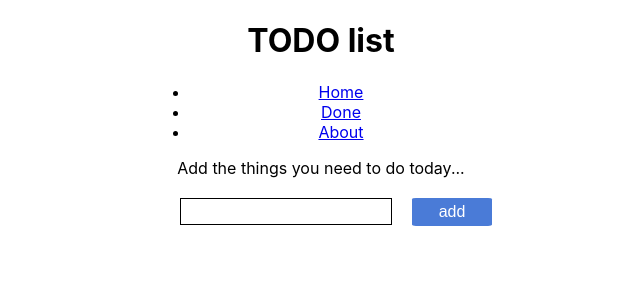
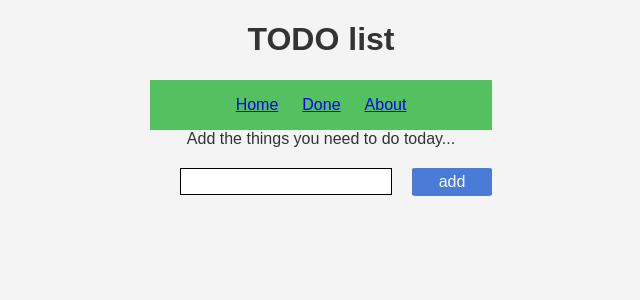
Before and after one commit to LIHA11/day10-todo, a React (Create React App) app: page / in a window 1280 px wide. Shown: the top 300 px of the page, without its empty margins (319-959 px from the left). Built offline with nearby package versions, Linux system fonts and the light colour scheme.

Commit message:
refactor: change header nav bar color

```diff
--- /dev/null
+++ b/src/layouts/DefaultLayout.css
@@ -0,0 +1,23 @@
+body {
+    margin: 0;
+    font-family: Arial, sans-serif;
+    background: #f4f4f4;
+    color: #333;
+}
+ {
+    color: white;
+    text-decoration: none;
+}
+header {
+    background: #53c160;
+    padding: 16px 0;
+}
+
+nav ul {
+    display: flex;
+    gap: 24px;
+    list-style: none;
+    margin: 0;
+    padding: 0 32px;
+    justify-content: center;
+}
--- a/src/layouts/DefaultLayout.js
+++ b/src/layouts/DefaultLayout.js
@@ -1,4 +1,5 @@
 import {NavLink, Outlet} from "react-router";
+import './DefaultLayout.css';
 
 export function DefaultLayout() {
     return <div>
```
